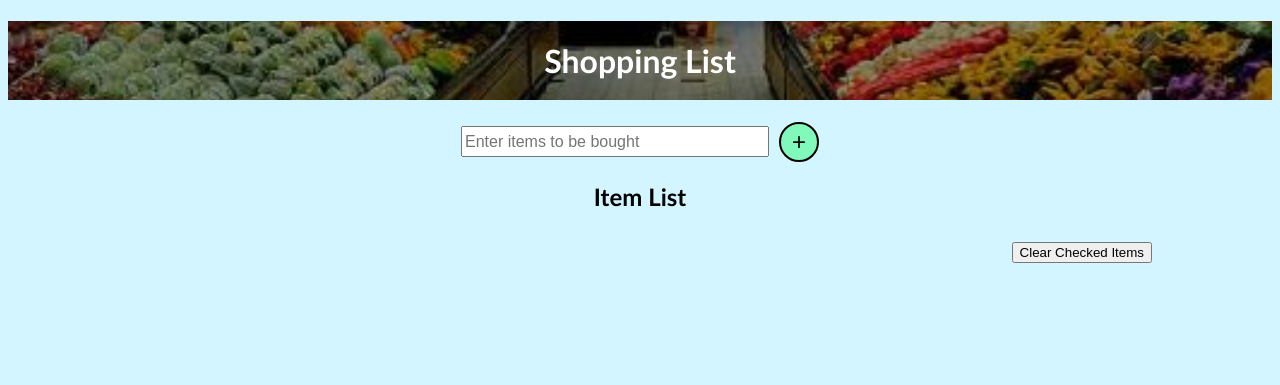
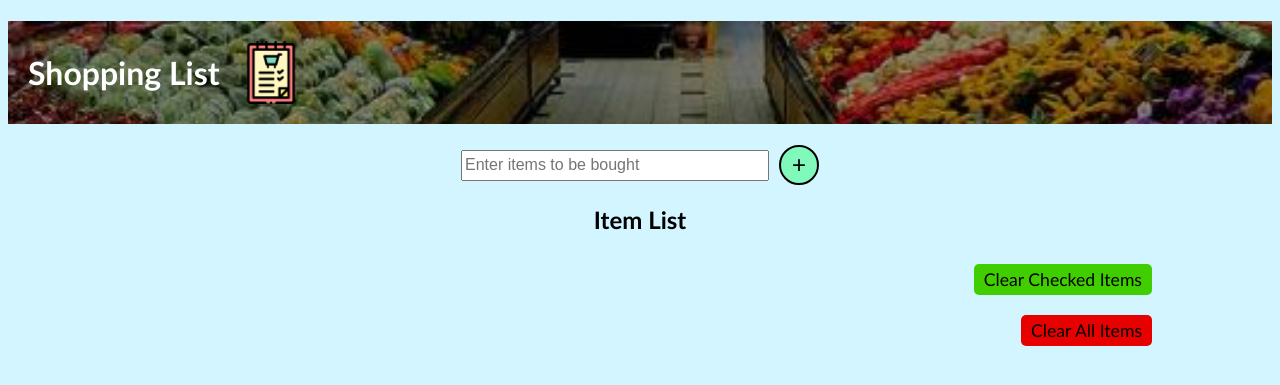
Before and after one commit to cadzchua/shopping_list, a Flask app: page / in a window 1280 px wide. Shown: the top 385 px of the page. Run offline with Flask 3, Linux system fonts and the light colour scheme.

Commit message:
changed web icon, shopping list icon and also clear all button

```diff
--- a/app.py
+++ b/app.py
@@ -28,7 +28,7 @@ def home():
         new_item = ShoppingItem(name=items_name)
         db.session.add(new_item)
         db.session.commit()
-
+        return redirect(url_for("home"))
     items = ShoppingItem.query.all()
     return render_template("index.html", items=items)
 
@@ -73,5 +73,17 @@ def clear_checked_items():
     db.session.commit()
     return redirect(url_for("home"))
 
+@app.route("/clear_all_items", methods=["POST"])
+def clear_all_items():
+    try:
+        db.session.query(ShoppingItem).delete()
+        db.session.commit()
+        return redirect(url_for("home"))
+    except Exception as e:
+        db.session.rollback()
+        print("An error occurred:", str(e))
+        flash(f"There was a problem updating the item name: {str(e)}", "error")
+        return redirect(url_for("home"))
+
 if __name__ == "__main__":
     app.run(debug=True, host="0.0.0.0", port=6969)
--- a/static/css/style.css
+++ b/static/css/style.css
@@ -15,19 +15,22 @@ h1 {
   color: white;
   padding-top: 20px;
   padding-bottom: 20px;
+  padding-left: 20px;
   background-position: center;
 }
 
-.shopping-list-title {
-  display: inline-block;
+.shopping-top-container h1 {
+  display: flex;
+  align-items: center;
+  color: white;
 }
 
-.shopping-cart-logo {
-  width: 40px;
-  height: 40px;
-  margin-left: 10px;
-  vertical-align: middle;
+.shopping-top-container h1 .shopping-list-icon {
+  width: 5%;
+  height: auto;
+  margin-left: 20px;
 }
+
 
 .input-container {
 display: flex;
@@ -105,7 +108,7 @@ button.delete-button:hover {
 
 button.clear-checked-button {
 font-family: 'Trebuchet MS', 'Lucida Sans Unicode', 'Lucida Grande', 'Lucida Sans', Arial, sans-serif;
-background-color: white;
+background-color: rgb(65, 206, 0);
 color: black;
 border: none;
 padding: 5px 10px;
@@ -115,10 +118,30 @@ font-size: 1.1rem;
 }
 
 button.clear-checked-button:hover {
-background-color: darkgray;
+background-color: rgb(32, 137, 0);
 }
 
 .clear-button-container {
 text-align: right;
 margin-top: 10px;
 }
+
+button.clear_all_items-button {
+  font-family: 'Trebuchet MS', 'Lucida Sans Unicode', 'Lucida Grande', 'Lucida Sans', Arial, sans-serif;
+  background-color: rgb(231, 0, 0);
+  color: black;
+  border: none;
+  padding: 5px 10px;
+  cursor: pointer;
+  border-radius: 5px;
+  font-size: 1.1rem;
+  }
+
+  button.clear_all_items-button:hover {
+  background-color: rgb(135, 0, 0);
+  }
+
+  .clear-all-button-container {
+  text-align: right;
+  margin-top: 10px;
+  }
--- a/templates/index.html
+++ b/templates/index.html
@@ -3,6 +3,7 @@
 
   <head>
     <meta charset="utf-8">
+    <link rel="shortcut icon" type="shopping icon" href="static/shoppingcart.png">
     <meta name="viewport" content="width=device-width, initial-scale=1">
     <title>Shopping List</title>
     <link rel="stylesheet" href="{{ url_for('static', filename='css/style.css')}}">
@@ -10,8 +11,9 @@
   </head>
 
   <body>
-    <h1>Shopping List</h1>
-
+    <div class="shopping-top-container">
+      <h1>Shopping List<img src="static/shoppinglist.png" alt="Shopping List" class="shopping-list-icon"></h1>
+    </div>
     {% with messages = get_flashed_messages() %}
     {% if messages %}
     <div class="flash-messages">
@@ -49,12 +51,21 @@
       {% endfor %}
       <div class="clear-button-container">
         <form action="{{ url_for('clear_checked_items') }}" method="POST">
-          <button type="submit">Clear Checked Items</button>
+          <button class="clear-checked-button" type="submit">Clear Checked Items</button>
+        </form>
+      </div>
+      <div class="clear-all-button-container">
+        <form action="{{ url_for('clear_all_items') }}" method="POST">
+          <button class="clear_all_items-button" type="submit">Clear All Items</button>
         </form>
       </div>
     </div>
 
 
-    <script src="https://cdn.jsdelivr.net/npm/bootstrap@5.2.3/dist/js/bootstrap.bundle.min.js" integrity="sha384-kenU1KFdBIe4zVF0s0G1M5b4hcpxyD9F7jL+jjXkk+Q2h455rYXK/7HAuoJl+0I4" crossorigin="anonymous"></script>
+    <script
+      src="https://cdn.jsdelivr.net/npm/bootstrap@5.2.3/dist/js/bootstrap.bundle.min.js"
+      integrity="sha384-kenU1KFdBIe4zVF0s0G1M5b4hcpxyD9F7jL+jjXkk+Q2h455rYXK/7HAuoJl+0I4"
+      crossorigin="anonymous">
+    </script>
   </body>
 </html>
```
Also changed, not shown: instance/project.db, static/shoppingcart.png (added), static/shoppinglist.png (added).
